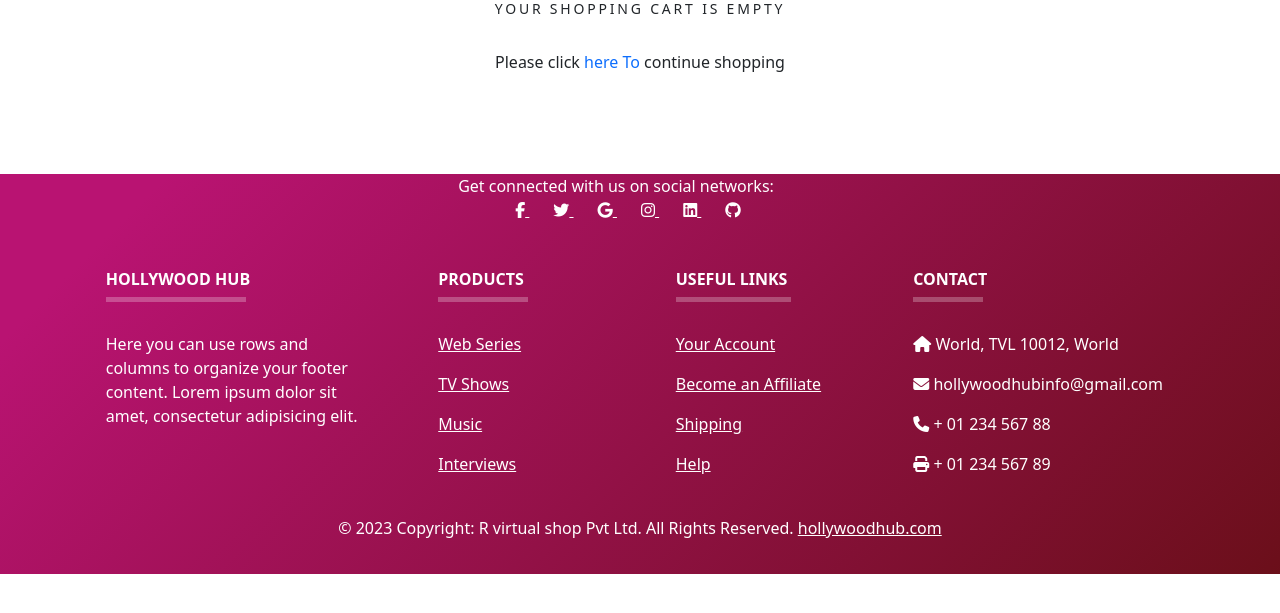
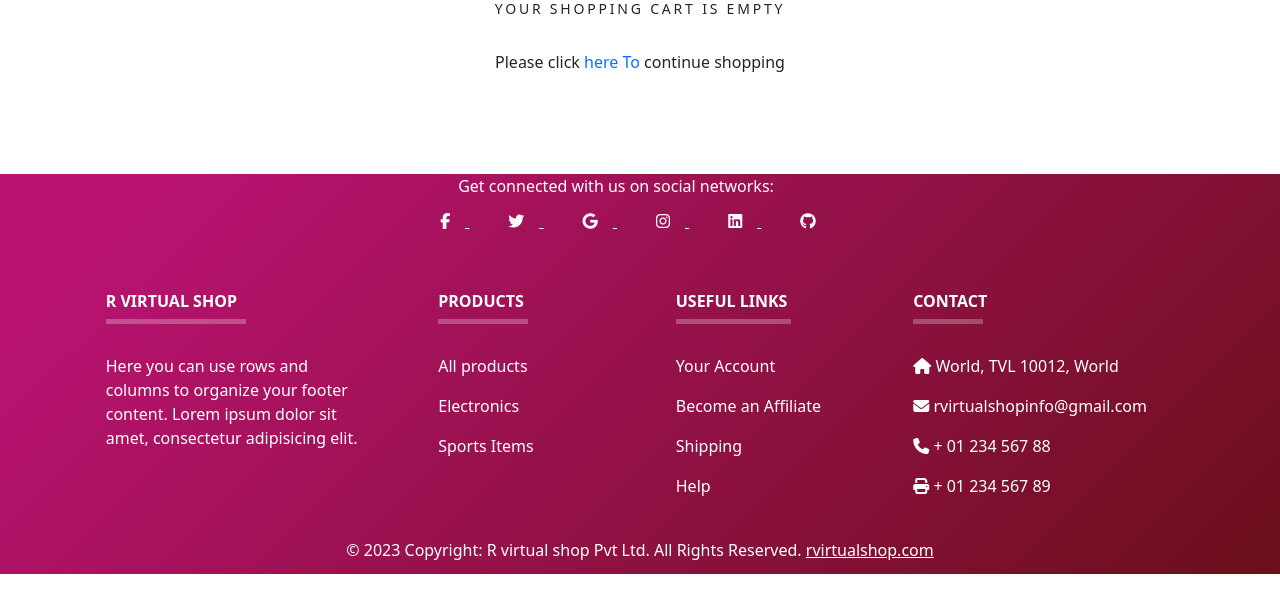
Before and after one commit to rej22/shoprepository, a Django app: page /cart/ in a window 1280 px wide. Shown: the part 156-769 px from the top of the page. Run offline with Django 4.2, Linux system fonts and the light colour scheme; data comes from the database, SQL or seed files in the repository; some libraries are stand-ins or nearby versions.

Commit message:
alterations in footer.html

```diff
--- a/shop02/shopproject02/static/css/custom.css
+++ b/shop02/shopproject02/static/css/custom.css
@@ -115,6 +115,18 @@ a.page_btn:hover {
     width: 100%;
     margin-top: 10px;
 }
+a:hover .fab {
+  color: yellow;
+}
+.foot_pro_a {
+    text-decoration: none;
+}
+a.foot_pro_a:hover {
+  color: yellow !important;
+}
+.fab {
+    margin: 15px;
+}
 
 /************
    search
--- a/shop02/shopproject02/templates/footer.html
+++ b/shop02/shopproject02/templates/footer.html
@@ -5,7 +5,7 @@
         <span>Get connected with us on social networks:</span>
       </div>
       <div>
-        <a href="http://www.facebook.com" class="text-white me-4">
+        <a href="http://www.facebook.com" class="text-white me-4 footer_">
           <i class="fab fa-facebook-f"></i>
         </a>
         <a href="http://www.twitter.com" class="text-white me-4">
@@ -29,7 +29,7 @@
       <div class="container text-center text-md-start mt-5">
         <div class="row mt-3">
           <div class="col-md-3 col-lg-4 col-xl-3 mx-auto mb-4">
-            <h6 class="text-uppercase fw-bold">HoLLywOOd HuB</h6>
+            <h6 class="text-uppercase fw-bold">R virtual shop</h6>
             <hr
                 class="mb-4 mt-0 d-inline-block mx-auto" style="width: 140px; background-color: #FFFFFF; height: 5px"/>
             <p>
@@ -46,16 +46,13 @@
                 style="width: 90px; background-color: #FFFFFF; height: 5px"
                 />
             <p>
-              <a href="#!" class="text-white foot_pro_a">Web Series</a>
+              <a href="{% url 'shop02:allProductCategory' %}" class="text-white foot_pro_a">All products</a>
             </p>
             <p>
-              <a href="#!" class="text-white foot_pro_a">TV Shows</a>
+              <a href="#!" class="text-white foot_pro_a">Electronics</a>
             </p>
             <p>
-              <a href="#!" class="text-white foot_pro_a">Music</a>
-            </p>
-            <p>
-              <a href="#!" class="text-white foot_pro_a">Interviews</a>
+              <a href="#!" class="text-white foot_pro_a">Sports Items</a>
             </p>
           </div>
 
@@ -86,7 +83,7 @@
                 style="width: 70px; background-color: #FFFFFF; height: 5px"
                 />
             <p><i class="fas fa-home mr-3"></i> World, TVL 10012, World</p>
-            <p><i class="fas fa-envelope mr-3"></i> hollywoodhubinfo@gmail.com</p>
+            <p><i class="fas fa-envelope mr-3"></i> rvirtualshopinfo@gmail.com</p>
             <p><i class="fas fa-phone mr-3"></i> + 01 234 567 88</p>
             <p><i class="fas fa-print mr-3"></i> + 01 234 567 89</p>
           </div>
@@ -95,6 +92,6 @@
     </section>
     <div class="text-center foot_p-3">
       © 2023 Copyright: R virtual shop Pvt Ltd. All Rights Reserved.
-      <a class="text-white" href="https://hollywoodhub.com/">hollywoodhub.com</a>
+      <a class="text-white" href="https://hollywoodhub.com/">rvirtualshop.com</a>
     </div>
 </footer>
```
